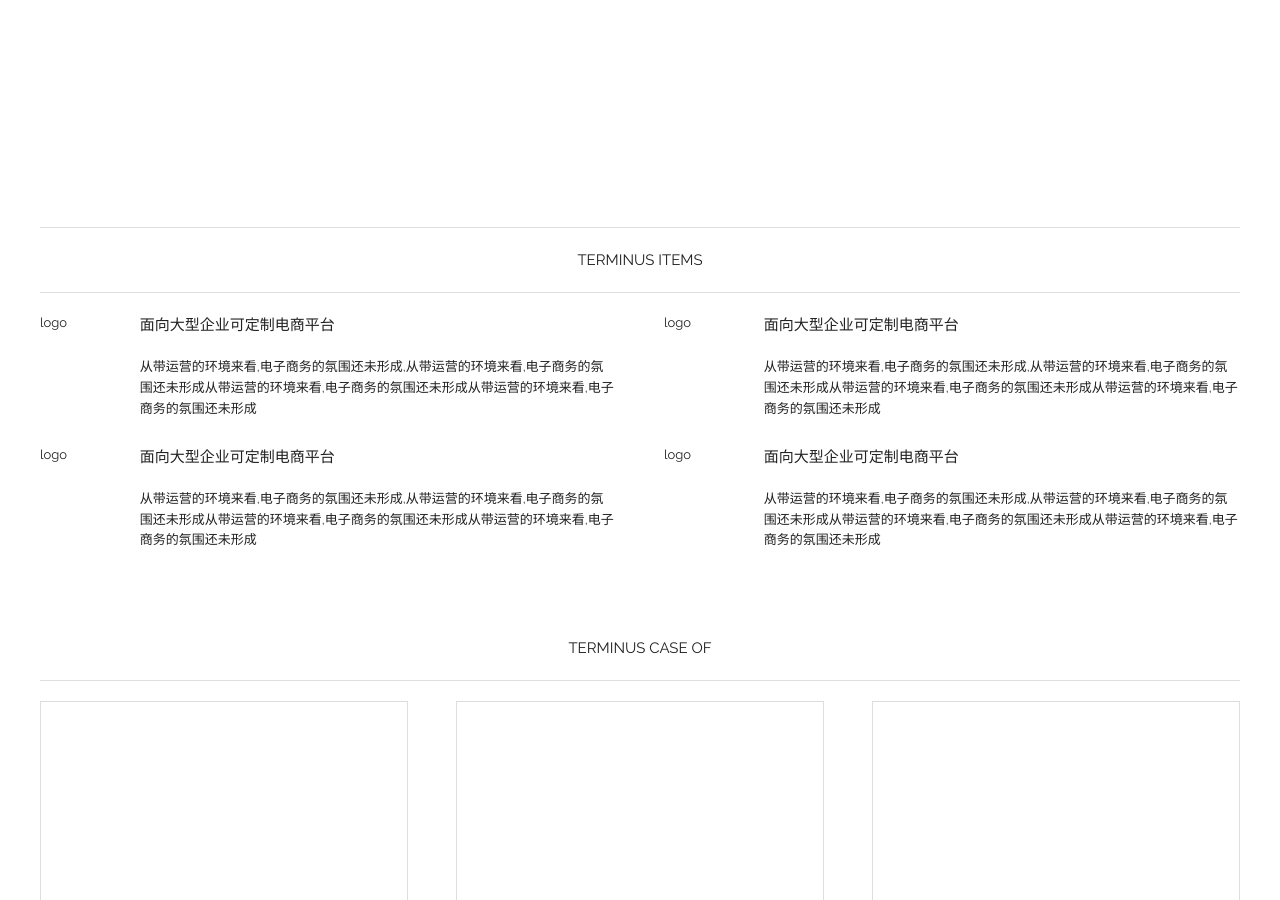
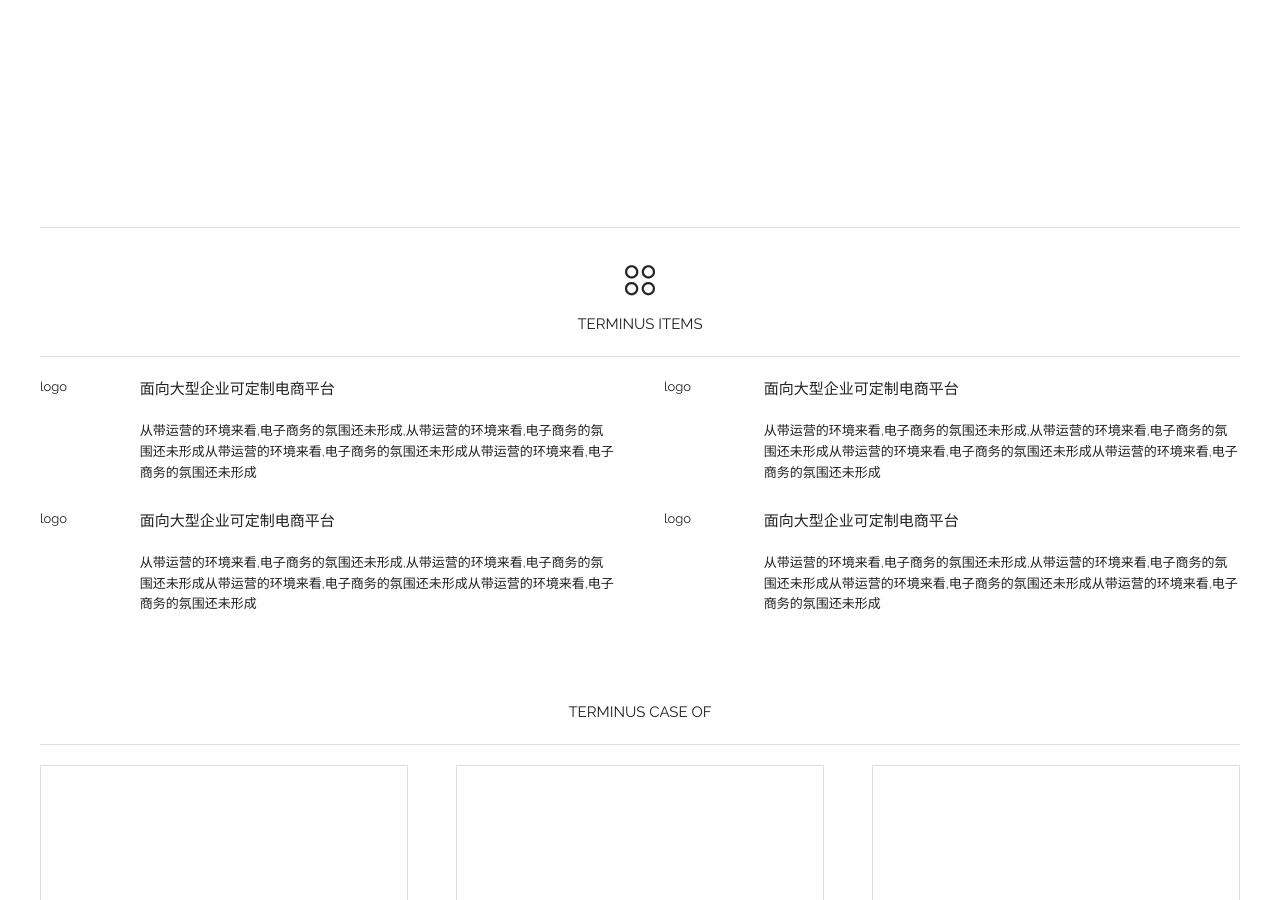
Before and after one commit to TerminusHQ/terminushq.github.com, a Jekyll site: the page built from index.html, in a window 1280 px wide and 900 px high, scrolled down 365 px. Built offline with Jekyll 4.4.1, drawn with Linux system fonts in a browser that asks for light colours; Markdown is read by kramdown in place of the engine named in the settings; the list of posts is cut into pages by our own code.

Commit message:
new fonts and images folder

```diff
--- a/_src/styles/app.scss
+++ b/_src/styles/app.scss
@@ -1,4 +1,4 @@
-@import "modules/font";
+@import "modules/fonts";
 @import "modules/media";
 
 @import "compass/css3/inline-block";
--- a/index.html
+++ b/index.html
@@ -27,7 +27,9 @@
 <section class="section">
   <div class="container">
     <div class="heading">
-      <div class="heading-logo"></div>
+      <div class="heading-logo">
+        <i class="icon">&#xe60a;</i>
+      </div>
       <h6>TERMINUS ITEMS</h6>
     </div>
     <div class="products">
--- a/public/styles/app.css
+++ b/public/styles/app.css
@@ -1,16 +1,11 @@
-/* line 6, _src/styles/app.scss */
-body {
-  font-size: 13px;
-}
-
 @font-face {
   font-family: "iconfont";
-  src: url("iconfont.eot");
+  src: url("/public/fonts/iconfont.eot");
   /* IE9 */
-  src: url("iconfont.eot?#iefix") format("embedded-opentype"), url("iconfont.woff") format("woff"), url("iconfont.ttf") format("truetype"), url("iconfont.svg#iconfont") format("svg");
+  src: url("/public/fonts/iconfont.eot?#iefix") format("embedded-opentype"), url("/public/fonts/iconfont.woff") format("woff"), url("/public/fonts/iconfont.ttf") format("truetype"), url("/public/fonts/iconfont.svg#iconfont") format("svg");
   /* iOS 4.1- */
 }
-/* line 18, _src/styles/app.scss */
+/* line 10, _src/styles/modules/_fonts.scss */
 .icon {
   font-size: 40px;
   font-style: normal;
@@ -20,17 +15,29 @@
   -moz-osx-font-smoothing: grayscale;
 }
 
-/* line 27, _src/styles/app.scss */
+@media (min-width: 1200px) {
+  /* line 2, _src/styles/modules/_media.scss */
+  .container {
+    width: 100%;
+    max-width: 1200px;
+  }
+}
+/* line 9, _src/styles/app.scss */
+body {
+  font-size: 13px;
+}
+
+/* line 13, _src/styles/app.scss */
 .navbar {
   padding-top: 20px;
   overflow: hidden;
   *zoom: 1;
 }
-/* line 31, _src/styles/app.scss */
+/* line 17, _src/styles/app.scss */
 .navbar .nav-header {
   font-size: 32px;
 }
-/* line 35, _src/styles/app.scss */
+/* line 21, _src/styles/app.scss */
 .navbar ul.menu {
   margin: 0;
   padding: 0;
@@ -38,7 +45,7 @@
   overflow: hidden;
   *zoom: 1;
 }
-/* line 38, _src/styles/app.scss */
+/* line 24, _src/styles/app.scss */
 .navbar ul.menu li {
   list-style-image: none;
   list-style-type: none;
@@ -60,7 +67,7 @@
 .navbar ul.menu li.last {
   padding-right: 0;
 }
-/* line 41, _src/styles/app.scss */
+/* line 27, _src/styles/app.scss */
 .navbar ul.menu li a {
   display: inline-block;
   vertical-align: middle;
@@ -76,18 +83,18 @@
 .navbar ul.menu li a:hover {
   color: #949494;
 }
-/* line 48, _src/styles/app.scss */
+/* line 34, _src/styles/app.scss */
 .navbar ul.menu li a.btn {
   border: 1px solid #333;
   border-radius: 4px;
 }
 
-/* line 57, _src/styles/app.scss */
+/* line 43, _src/styles/app.scss */
 .section {
   padding: 20px 0;
 }
 
-/* line 61, _src/styles/app.scss */
+/* line 47, _src/styles/app.scss */
 .hero-unit {
   text-align: center;
   padding-top: 200px;
@@ -95,45 +102,45 @@
   border-bottom: 1px solid #dedede;
 }
 
-/* line 68, _src/styles/app.scss */
+/* line 54, _src/styles/app.scss */
 .heading {
   text-align: center;
   border-bottom: 1px solid #dedede;
 }
 
-/* line 73, _src/styles/app.scss */
+/* line 59, _src/styles/app.scss */
 .products {
   padding: 20px 0;
 }
 
-/* line 77, _src/styles/app.scss */
+/* line 63, _src/styles/app.scss */
 .cases {
   padding: 20px 0;
 }
-/* line 80, _src/styles/app.scss */
+/* line 66, _src/styles/app.scss */
 .cases .case {
   border: 1px solid #dedede;
   margin-bottom: 40px;
 }
-/* line 84, _src/styles/app.scss */
+/* line 70, _src/styles/app.scss */
 .cases .case .screen-shot {
   height: 280px;
 }
-/* line 88, _src/styles/app.scss */
+/* line 74, _src/styles/app.scss */
 .cases .case .description {
   overflow: hidden;
   *zoom: 1;
   padding: 20px 20px;
 }
 
-/* line 96, _src/styles/app.scss */
+/* line 82, _src/styles/app.scss */
 .solutions .solution {
   padding-top: 200px;
   text-align: center;
   height: 300px;
 }
 
-/* line 104, _src/styles/app.scss */
+/* line 90, _src/styles/app.scss */
 .links .link-heading {
   display: inline-block;
   vertical-align: middle;
@@ -143,16 +150,16 @@
   padding: 8px 0;
   border-bottom: 1px solid #dedede;
 }
-/* line 110, _src/styles/app.scss */
+/* line 96, _src/styles/app.scss */
 .links ul.link-list {
   margin-top: 20px;
   list-style: none;
 }
-/* line 114, _src/styles/app.scss */
+/* line 100, _src/styles/app.scss */
 .links ul.link-list li.link {
   margin-bottom: 4px;
 }
-/* line 117, _src/styles/app.scss */
+/* line 103, _src/styles/app.scss */
 .links ul.link-list li.link a {
   text-decoration: none;
   display: inline-block;
@@ -167,16 +174,8 @@
   color: #949494;
 }
 
-/* line 126, _src/styles/app.scss */
+/* line 112, _src/styles/app.scss */
 .copyright {
   margin: 0;
   padding: 20px 0;
 }
-
-@media (min-width: 1200px) {
-  /* line 132, _src/styles/app.scss */
-  .container {
-    width: 100%;
-    max-width: 1200px;
-  }
-}
```
Also changed, not shown: _src/styles/modules/_fonts.scss (+7 -6 lines), _src/fonts/iconfont.ttf (added), _src/fonts/iconfont.woff (added), public/fonts/iconfont.ttf (added), public/fonts/iconfont.woff (added), 5 other files.
